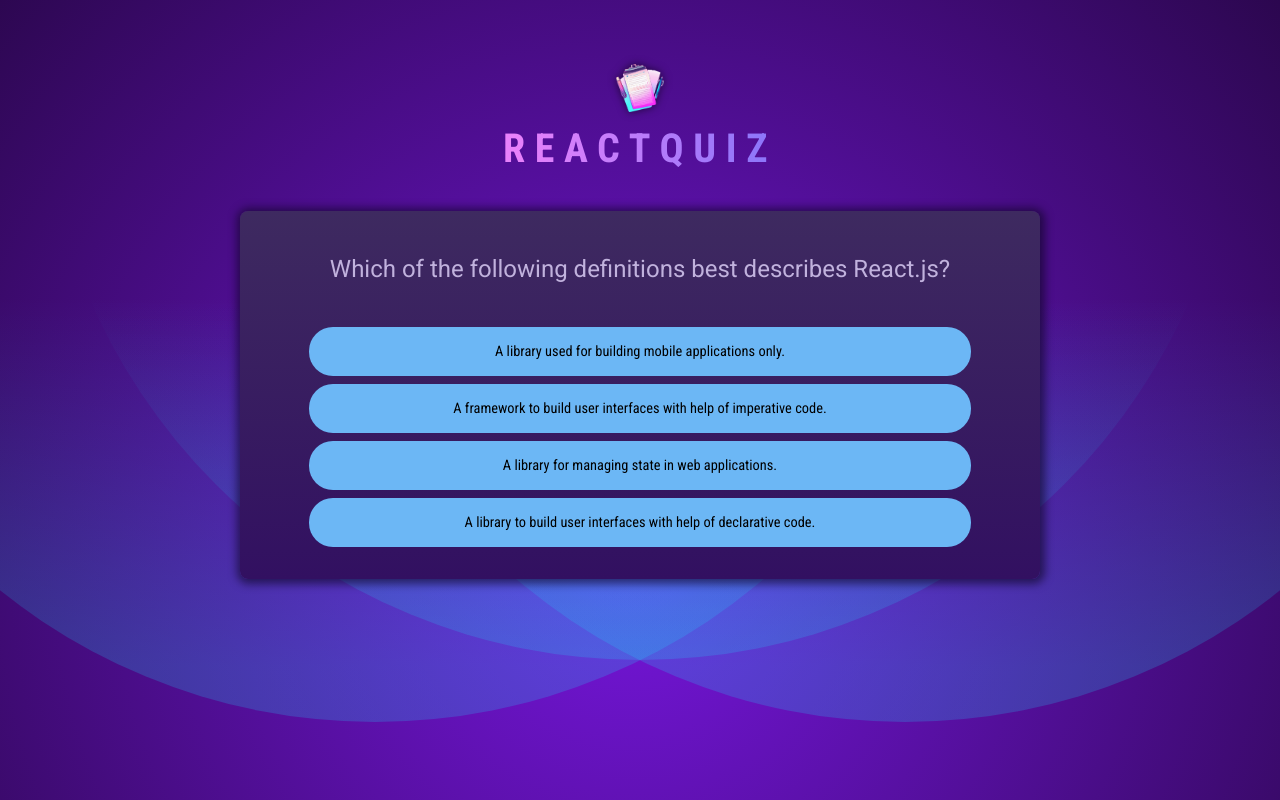
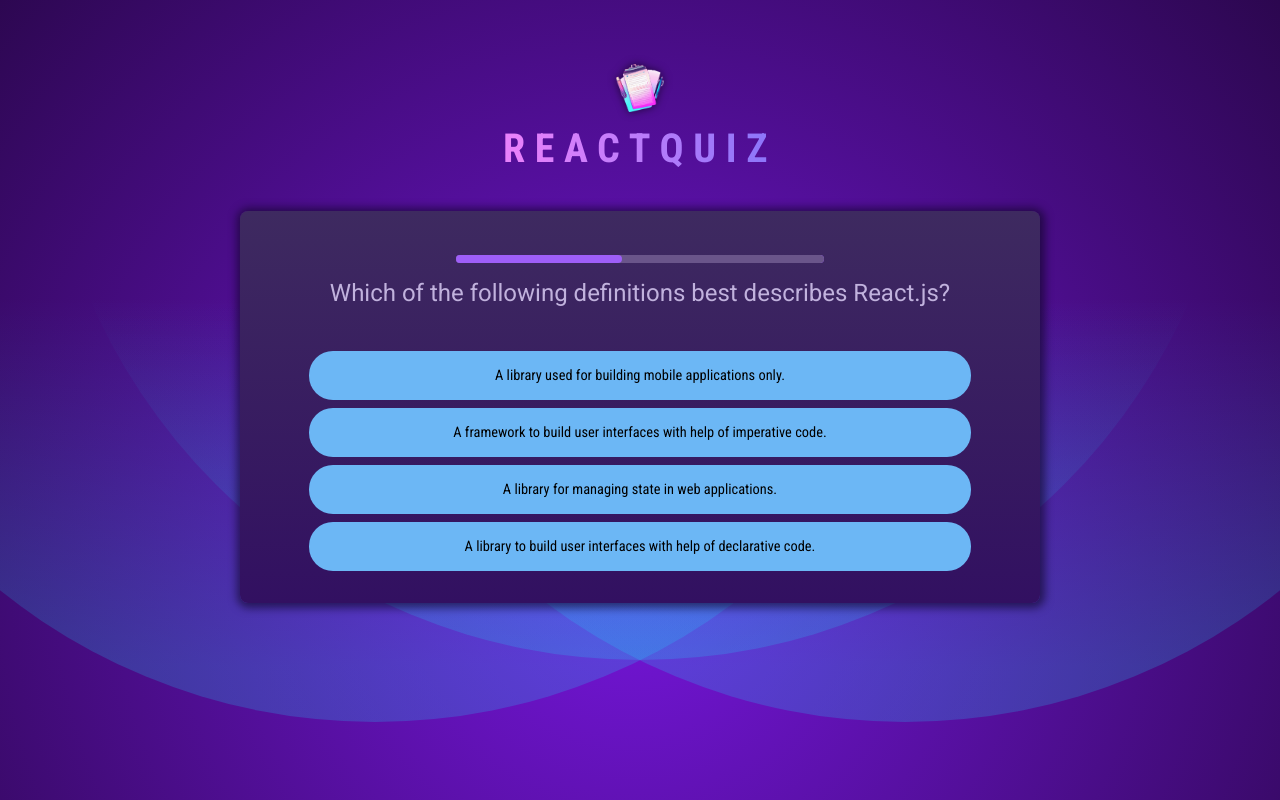
Before and after one commit to Hosseinkaveh/QuizApp, a React (Vite) app: page / in a window 1280 px wide. Built offline with nearby package versions, Linux system fonts and the light colour scheme.

Commit message:
set progressBar for timeRemaining for select answer

```diff
--- /dev/null
+++ b/src/Components/ProgressBar.jsx
@@ -0,0 +1,25 @@
+import { useEffect, useState } from "react";
+
+export default function ProgressBar({ time, onTimeOut }) {
+  const [timeRemaining, setTimeRemaining] = useState(time);
+
+  useEffect(() => {
+    console.log("SET TIMEOUT");
+    const timeOut = setTimeout(onTimeOut, time);
+    return () => {
+      clearTimeout(timeOut);
+    };
+  }, [time, onTimeOut]);
+
+  useEffect(() => {
+    console.log("SET INTERVAL");
+    const timeinterval = setInterval(() => {
+      setTimeRemaining((pre) => pre - 10);
+    }, 10);
+    return () => {
+      clearInterval(timeinterval);
+    };
+  }, []);
+
+  return <progress id="question-time" value={timeRemaining} max={time} />;
+}
--- a/src/Components/Quiz.jsx
+++ b/src/Components/Quiz.jsx
@@ -1,6 +1,8 @@
-import { useState } from "react";
+import { useCallback, useState } from "react";
 import QUESTIONS from "../questions";
 import ComplateImg from '../assets/quiz-complete.png'
+import ProgressBar from "./ProgressBar";
+const Time = 10000
 export default function Quiz() {
   const [selectedAnswer, setSelectedAnswer] = useState([]);
   const activeQuestionIndex = selectedAnswer.length;
@@ -11,6 +13,7 @@
     })
 
 }
+const handelSkipQuestion = useCallback(function(){handelSelectAnswer(null)},[])
     const QuestionsIsCompleat = QUESTIONS.length === activeQuestionIndex
     if(QuestionsIsCompleat){
         return(
@@ -25,6 +28,7 @@
   return (
     <div id="quiz">
       <div id="question">
+       <ProgressBar key={activeQuestionIndex} onTimeOut={handelSkipQuestion} time={Time}/>
         <h2>{QUESTIONS[activeQuestionIndex].text}</h2>
         <ul id="answers">
           {ShuffledAnswers.map((answer) => {
```
